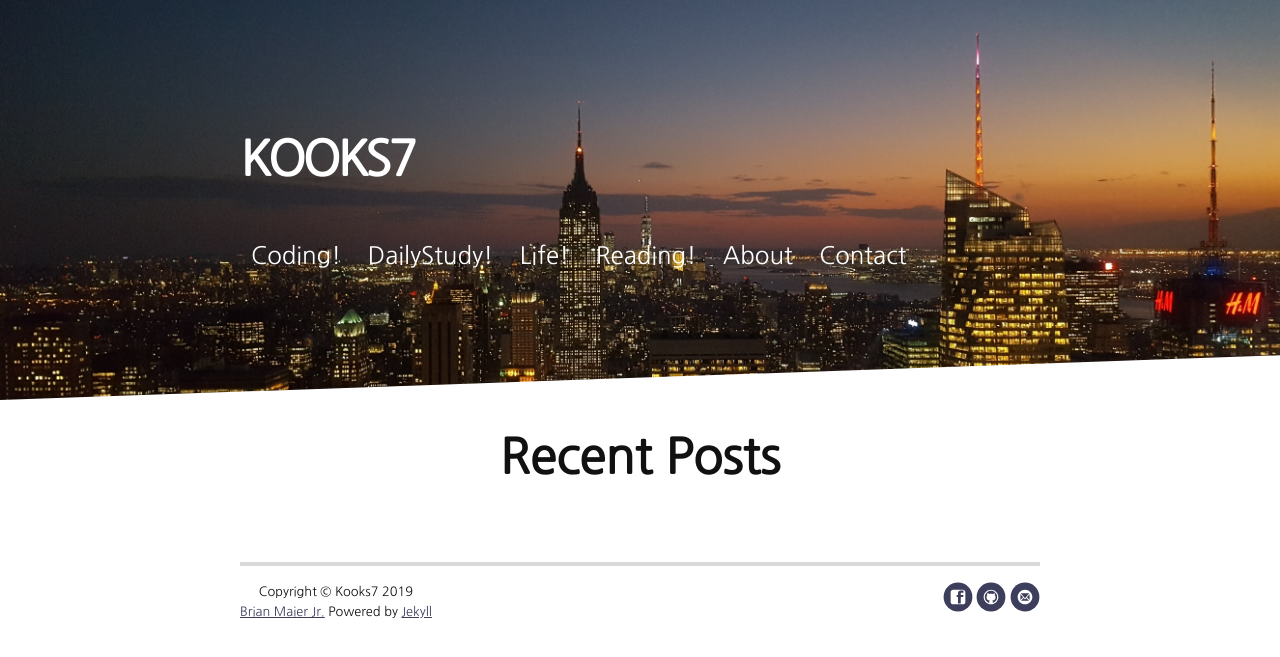
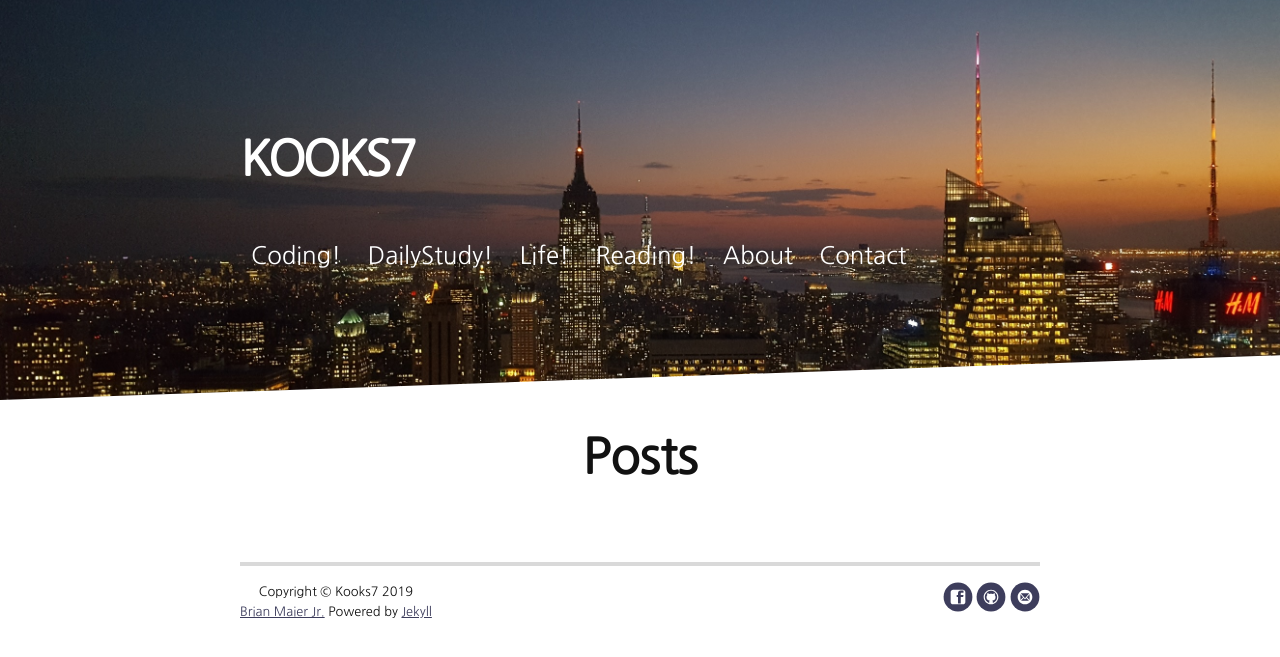
Before and after one commit to kooks7/kooks7.github.io, a Jekyll site: the page built from category/Coding.md, in a window 1280 px wide. Shown: the top 657 px of the page. Built offline with Jekyll 4.4.1, drawn with Linux system fonts in a browser that asks for light colours; nearby versions of some CDN libraries.

Commit message:
category repair test

```diff
--- a/_layouts/category.html
+++ b/_layouts/category.html
@@ -19,7 +19,7 @@
 
 
 <div class="home" id="home">
-  <h1 class="pageTitle">Recent Posts</h1>
+  <h1 class="pageTitle">Posts</h1>
   <ul class="posts noList">
     {% assign category = page.category | default: page.title %}
     {% for post in site.categories[category] %}
```
